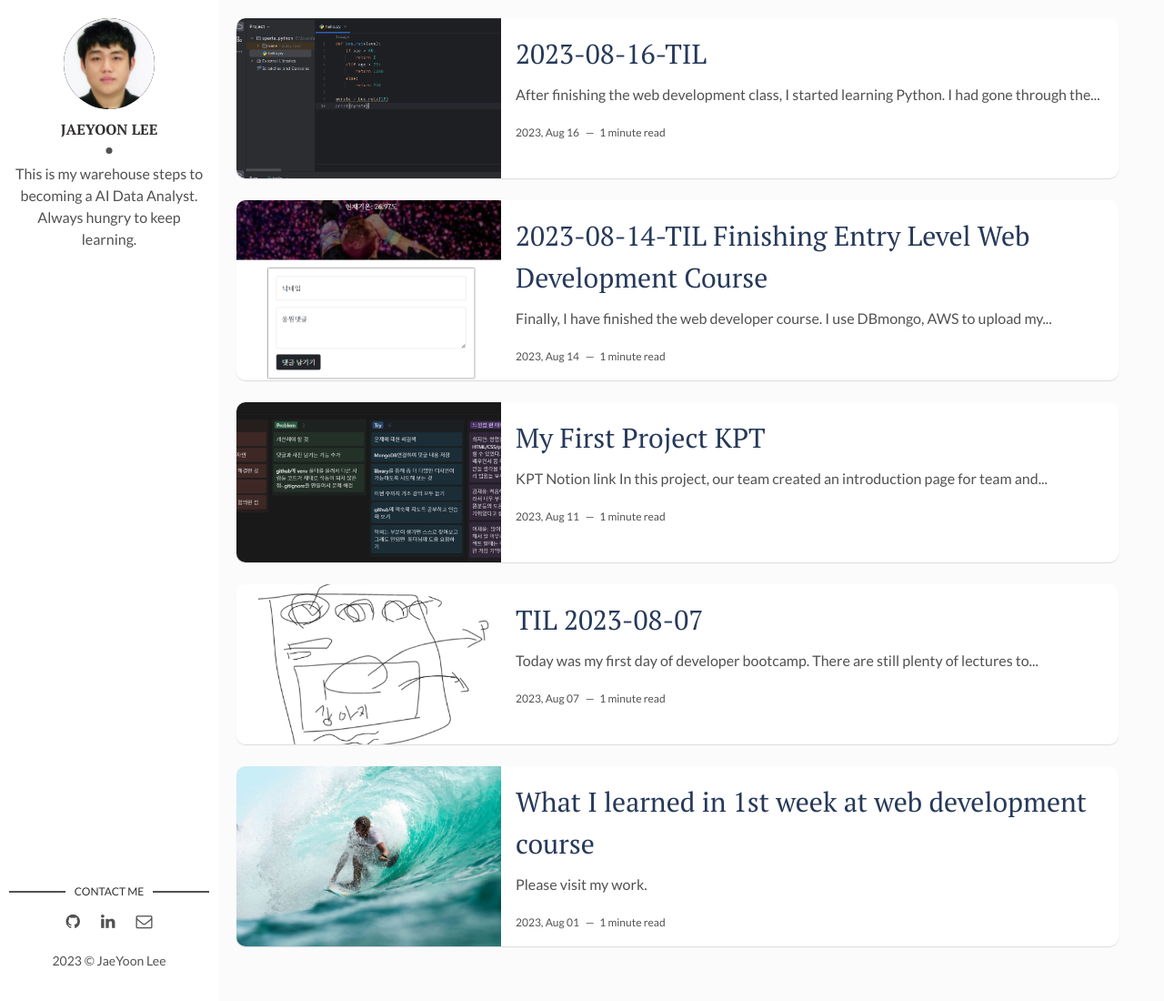
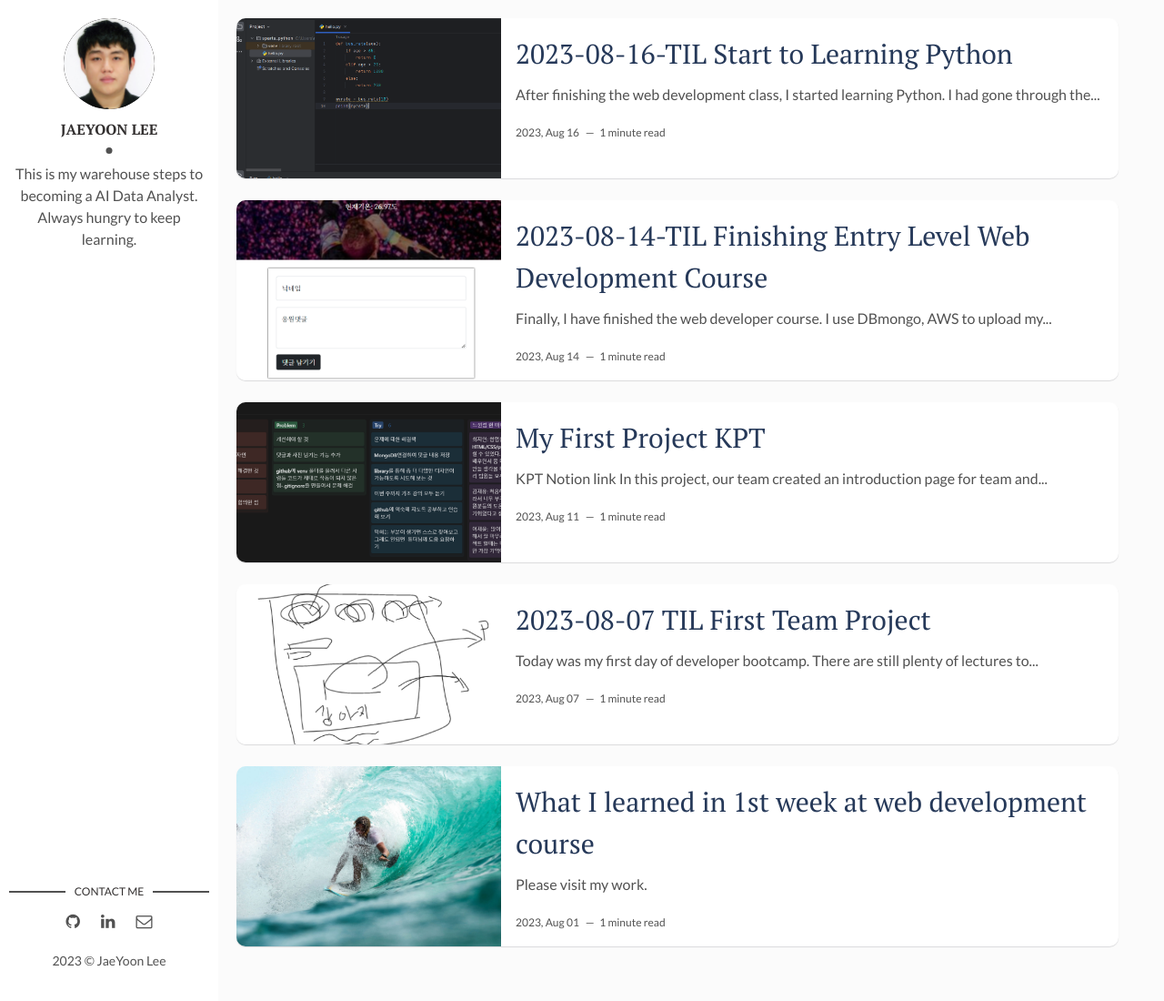
Before and after one commit to JaeYoonAI/JaeYoonAI.github.io, a Jekyll site: the page built from index.html, in a window 1280 px wide and 1100 px high. Shown: the whole window at 91% size. Built offline with Jekyll 4.4.1, drawn with Linux system fonts in a browser that asks for light colours; the list of posts is cut into pages by our own code.

Commit message:
lastupdate

```diff
--- a/_posts/2023-08-07-TIL-First-Team_project.md
+++ b/_posts/2023-08-07-TIL-First-Team_project.md
@@ -1,6 +1,6 @@
 ---
 layout: post
-title: TIL 2023-08-07
+title: 2023-08-07 TIL First Team Project
 date: 2023-08-07 20:36:20 +0900
 description: First Team Project # Add post description (optional)
 img: TIL1.png # Add image post (optional)
--- a/_posts/2023-08-16-TIL-Start-to-Learning-Python.markdown
+++ b/_posts/2023-08-16-TIL-Start-to-Learning-Python.markdown
@@ -1,6 +1,6 @@
 ---
 layout: post
-title: 2023-08-16-TIL
+title: 2023-08-16-TIL Start to Learning Python
 date: 2023-08-16 20:36:20 +0900
 description: Start to Learning Python # Add post description (optional)
 img: pycharm.png # Add image post (optional)
```
